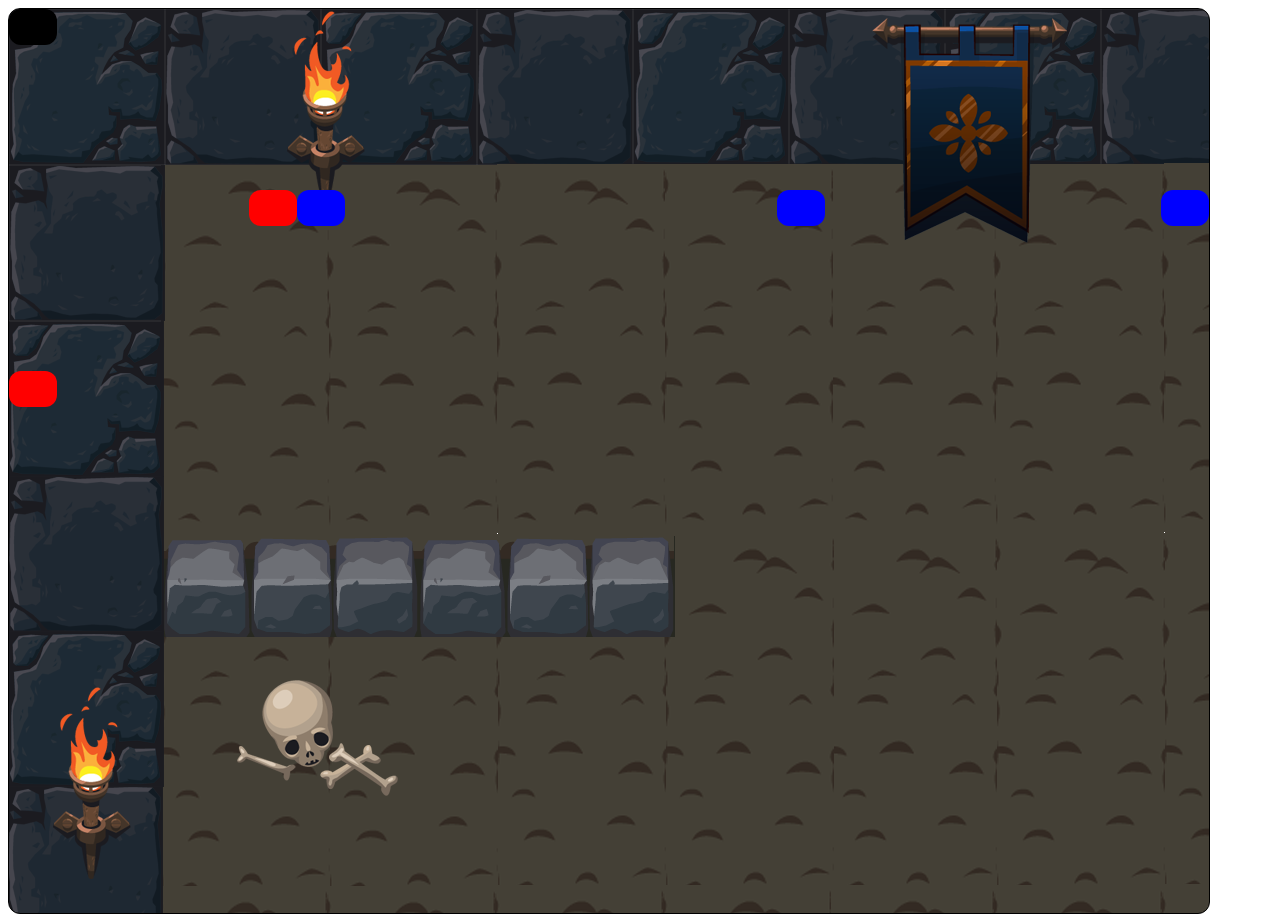
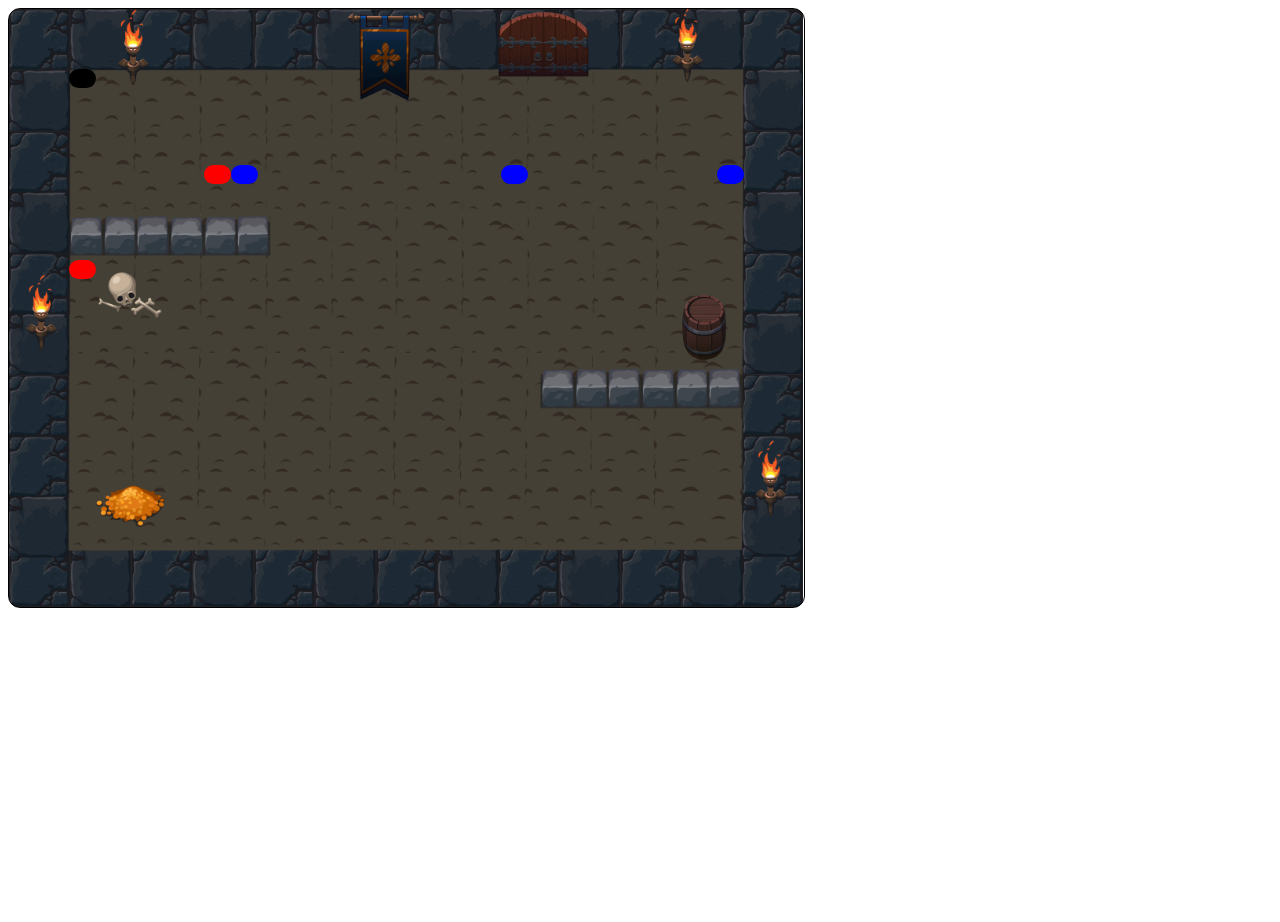
Before and after one commit to LosBunkos/dungeon-crawl-her, a website: page index.html in a window 1280 px wide. After the commit the page ends 800 px from the top, so only its background shows below. Drawn offline with nearby package versions, Linux system fonts and the light colour scheme.

Commit message:
Fixed background map

```diff
--- a/style.css
+++ b/style.css
@@ -9,9 +9,12 @@ div .square {
 }
 
 #board {
-  width: 1200px;
-  height: 904px;
+  width: 797px;
+  height: 600px;
   border: 1px solid black;
   border-radius: 12px;
   background: url('img/dungeon-crawler.png') no-repeat;
+  background-size: contain;
+  padding: 60px;
+  box-sizing: border-box;
 }
--- a/ui.js
+++ b/ui.js
@@ -58,4 +58,10 @@ var UI = function(board) {
     this._selectCoor(add.x, add.y).css('background-color', this.typeDic[type]);
     console.timeEnd('ui.renderChanges');
   };
+
+  // Wall objects
+
+  $()
+
+
 };
```
